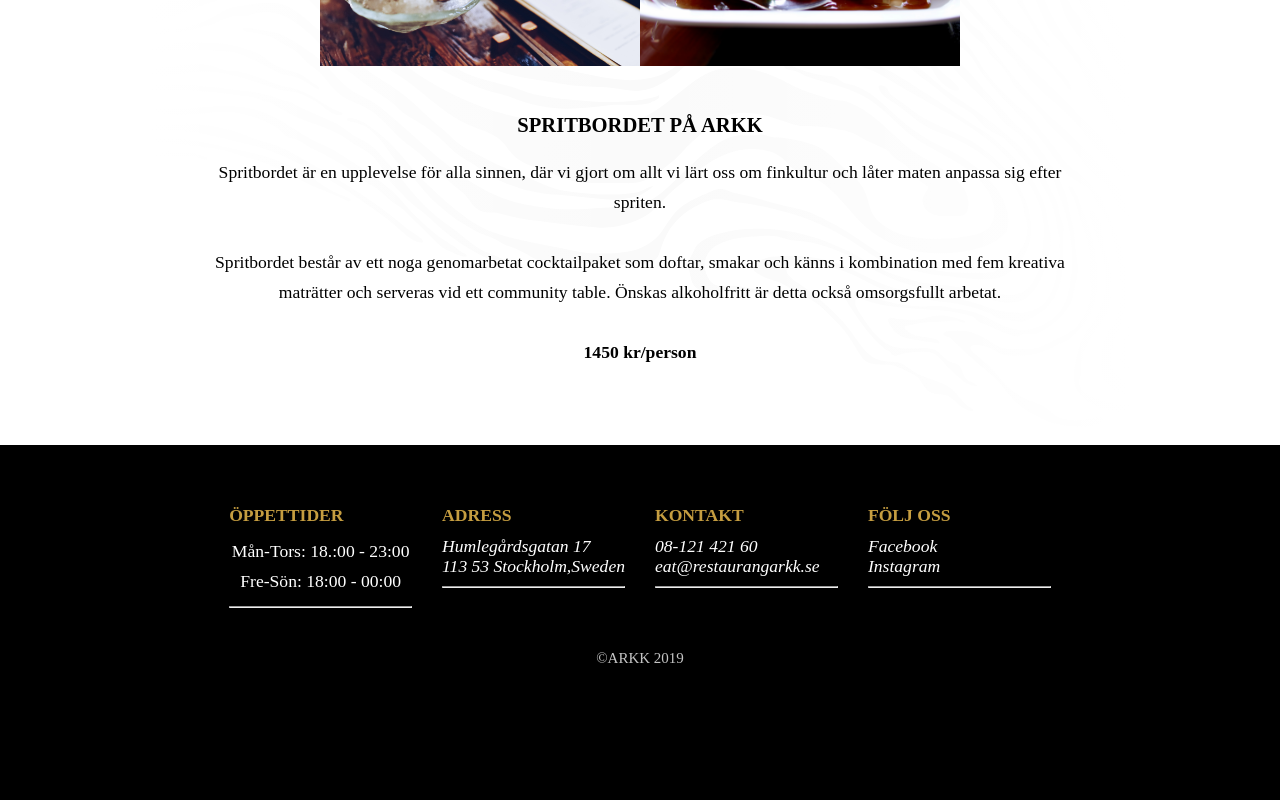
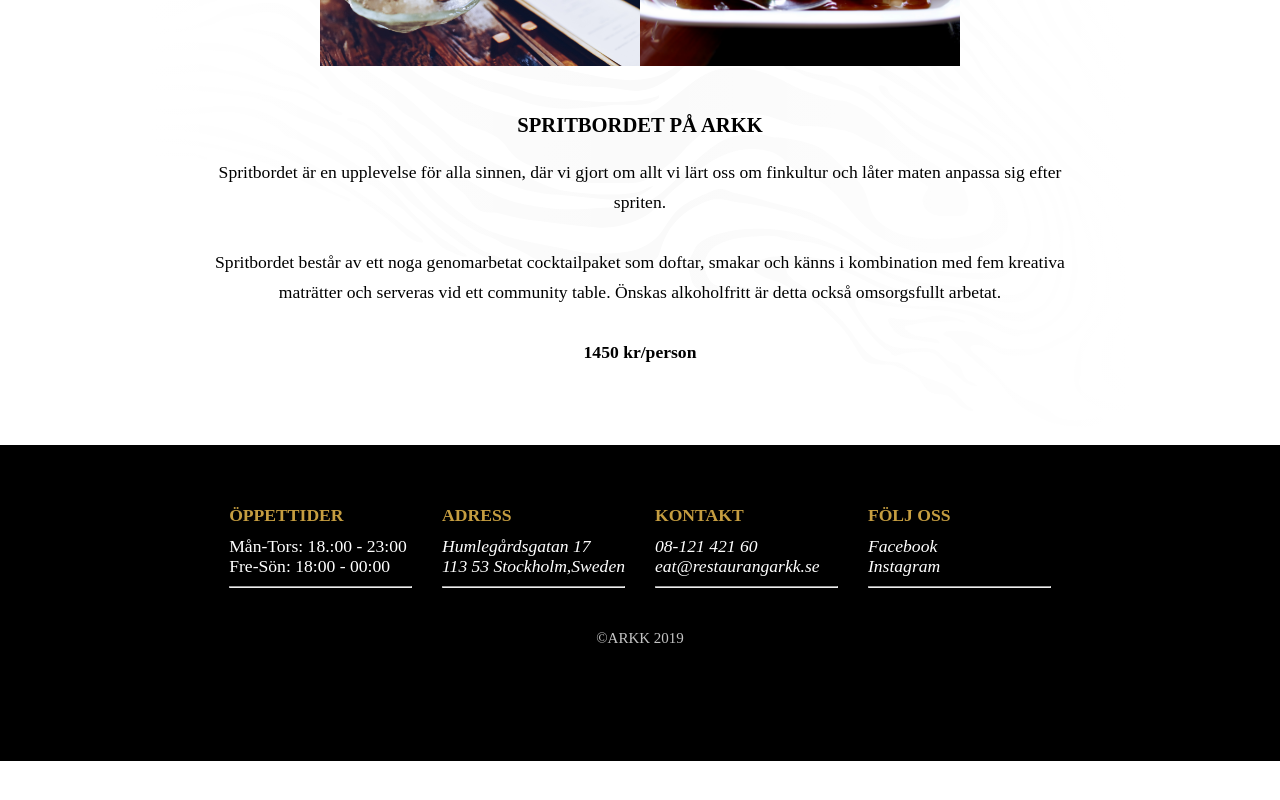
Before and after one commit to rebeccakling/restaurant-arkk, a React (Create React App) app: page / in a window 1280 px wide. Shown: the part 881-1681 px from the top of the page. After the commit the page ends 1642 px from the top, so only its background shows below. Built offline with nearby package versions, Linux system fonts and the light colour scheme; a web font is replaced by a local one.

Commit message:
Fixed text in footer

```diff
--- a/src/components/booking/booking.tsx
+++ b/src/components/booking/booking.tsx
@@ -103,10 +103,7 @@ class Booking extends React.Component<{}, IBookingState> {
     for (let i = 0; i < this.state.bookings.length; i++) {
       const element = this.state.bookings[i];
 
-      if (
-        element.date === this.state.booking.date &&
-        element.time === this.state.booking.time
-      ) {
+      if (element.date === this.state.booking.date && element.time === this.state.booking.time) {
         object.push(element);
       }
     }
--- a/src/components/footer/footer.scss
+++ b/src/components/footer/footer.scss
@@ -20,6 +20,8 @@
 
             p {
                 color: #fff;
+                line-height: 20px;
+                text-align: left;
             }
 
             hr {
```
